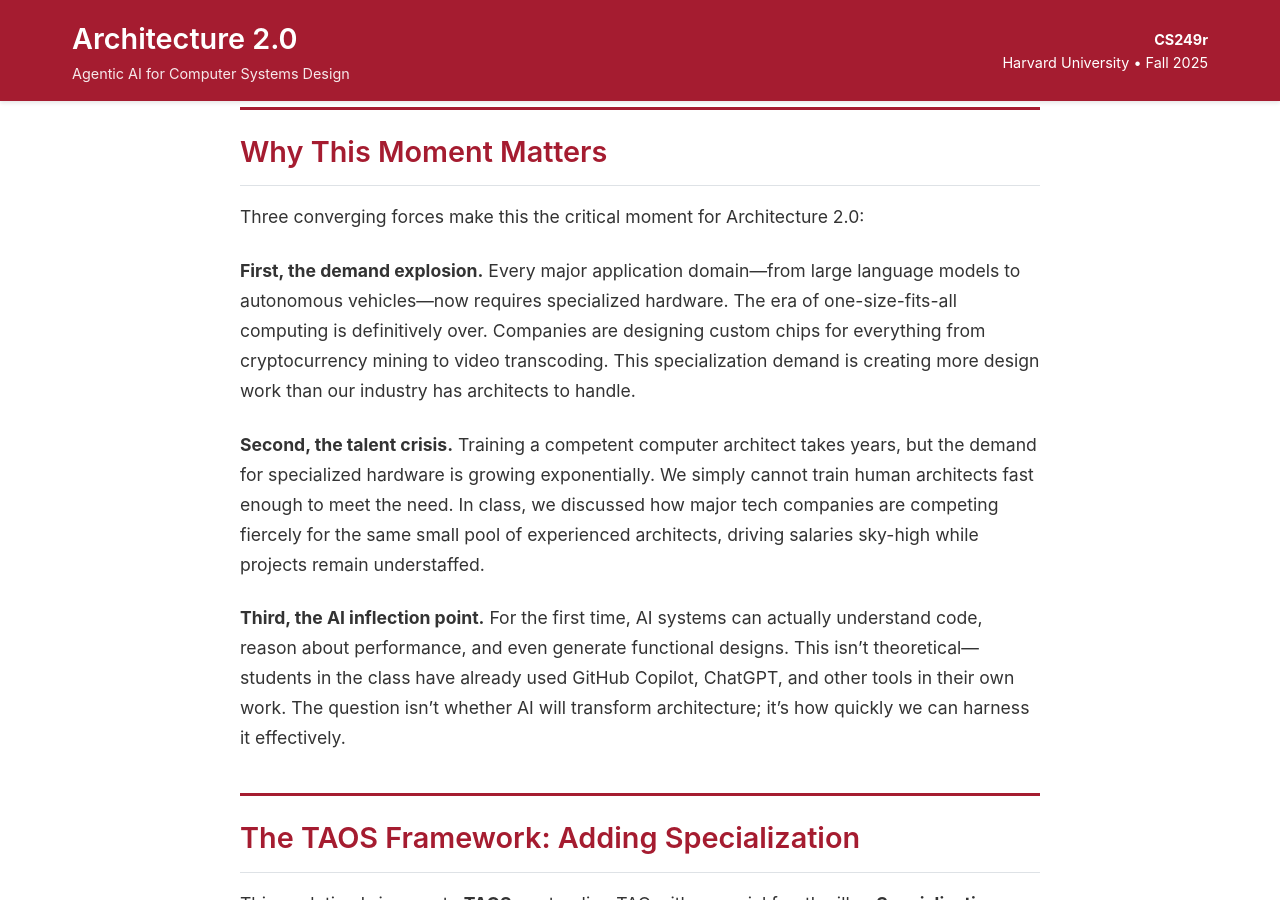
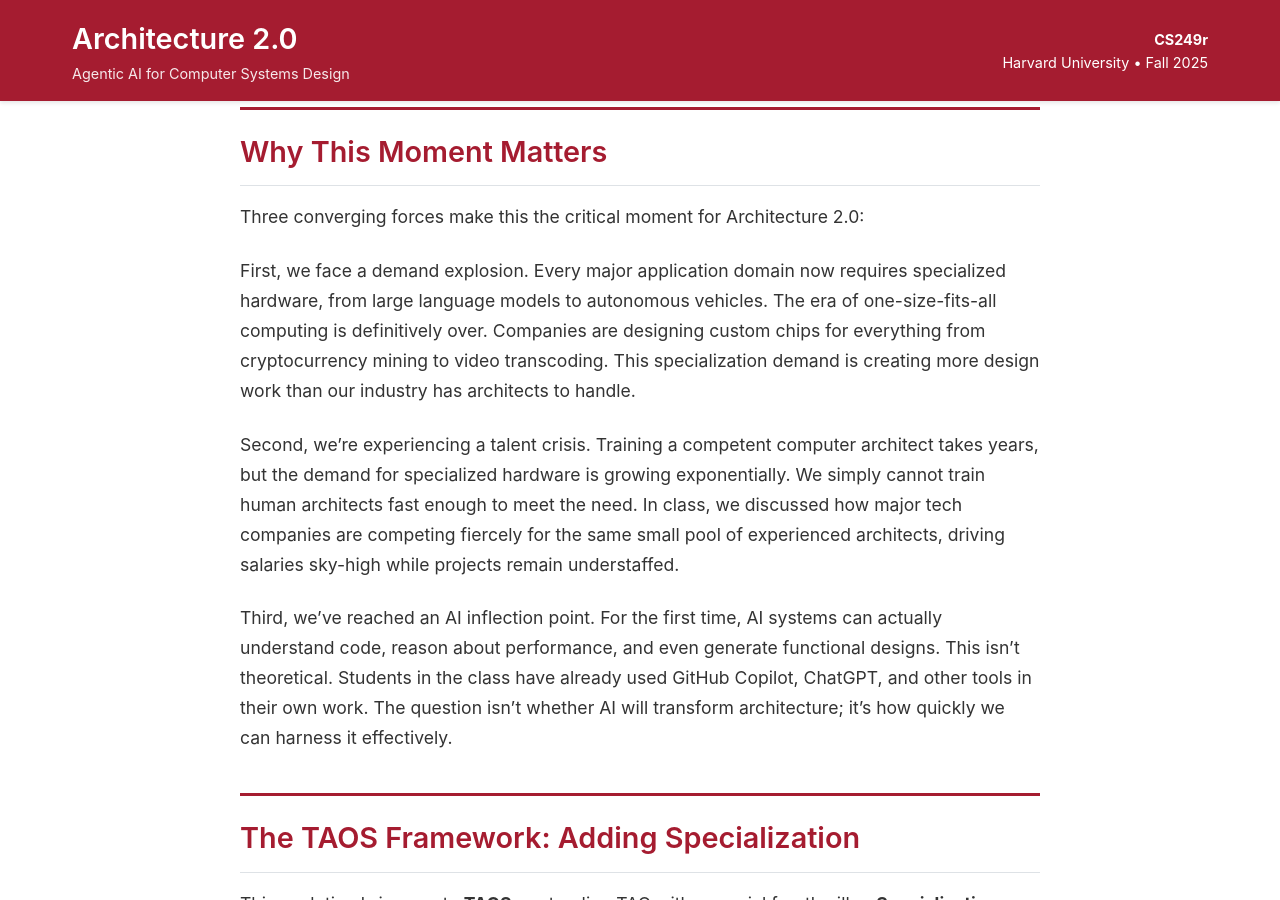
Before and after one commit to harvard-edge/cs249r_fall2025, a Jekyll site: the page built from _posts/2024-09-03-week-1-architecture-2-0.md, in a window 1280 px wide and 900 px high, scrolled down 1267 px. Built offline with Jekyll 4.4.1, drawn with Linux system fonts in a browser that asks for light colours; comment, search, counter and statistics services are not loaded; some of the changed text lies outside the part shown.

Commit message:
Update blog-writer agent to avoid LLM writing patterns
Added explicit guidelines to write in natural academic prose:
- No em-dashes for dramatic effect
- No formulaic transitions (Moreover, Furthermore, Let's explore)
- Use flowing paragraphs instead of bullet lists in text
- Vary sentence structure naturally
- Write as a professor would naturally write

Also cleaned up Week 1 blog post to remove LLM-style writing patterns
while maintaining academic rigor and clarity.

```diff
--- a/_posts/2024-09-03-week-1-architecture-2-0.md
+++ b/_posts/2024-09-03-week-1-architecture-2-0.md
@@ -23,11 +23,11 @@
 
 Three converging forces make this the critical moment for Architecture 2.0:
 
-**First, the demand explosion.** Every major application domain—from large language models to autonomous vehicles—now requires specialized hardware. The era of one-size-fits-all computing is definitively over. Companies are designing custom chips for everything from cryptocurrency mining to video transcoding. This specialization demand is creating more design work than our industry has architects to handle.
+First, we face a demand explosion. Every major application domain now requires specialized hardware, from large language models to autonomous vehicles. The era of one-size-fits-all computing is definitively over. Companies are designing custom chips for everything from cryptocurrency mining to video transcoding. This specialization demand is creating more design work than our industry has architects to handle.
 
-**Second, the talent crisis.** Training a competent computer architect takes years, but the demand for specialized hardware is growing exponentially. We simply cannot train human architects fast enough to meet the need. In class, we discussed how major tech companies are competing fiercely for the same small pool of experienced architects, driving salaries sky-high while projects remain understaffed.
+Second, we're experiencing a talent crisis. Training a competent computer architect takes years, but the demand for specialized hardware is growing exponentially. We simply cannot train human architects fast enough to meet the need. In class, we discussed how major tech companies are competing fiercely for the same small pool of experienced architects, driving salaries sky-high while projects remain understaffed.
 
-**Third, the AI inflection point.** For the first time, AI systems can actually understand code, reason about performance, and even generate functional designs. This isn't theoretical—students in the class have already used GitHub Copilot, ChatGPT, and other tools in their own work. The question isn't whether AI will transform architecture; it's how quickly we can harness it effectively.
+Third, we've reached an AI inflection point. For the first time, AI systems can actually understand code, reason about performance, and even generate functional designs. This isn't theoretical. Students in the class have already used GitHub Copilot, ChatGPT, and other tools in their own work. The question isn't whether AI will transform architecture; it's how quickly we can harness it effectively.
 
 ## The TAOS Framework: Adding Specialization
 
```
Also changed, not shown: other parts of _posts/2024-09-03-week-1-architecture-2-0.md (+2 -2 lines), .claude/agents/blog-writer.md.
